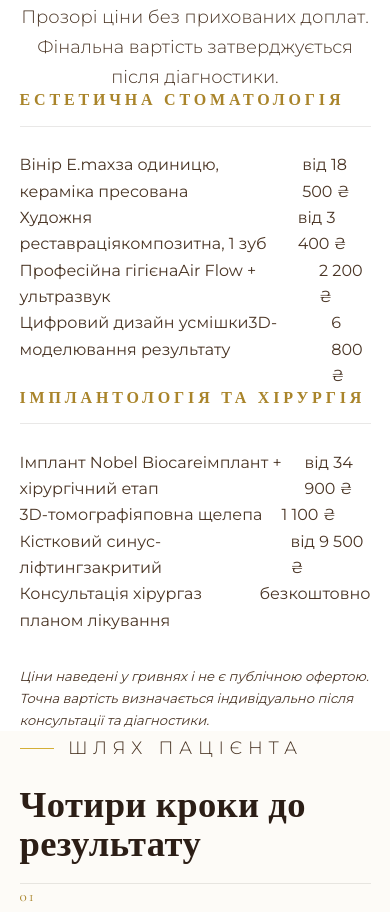
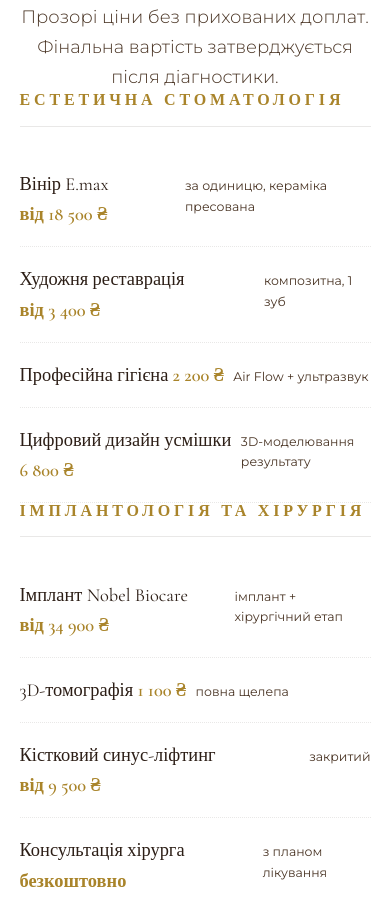
Before and after one commit to Timgameofficial/site13242, a plain HTML site: page index.html in a window 390 px wide. Shown: the part 6023-6935 px from the top of the page. Drawn offline with nearby package versions, Linux system fonts and the light colour scheme.

Commit message:
Update index.html

```diff
--- a/index.html
+++ b/index.html
@@ -104,8 +104,8 @@
 </svg>
 
 <!-- ============ HEADER ============ -->
+<input type="checkbox" id="nav-toggle" class="nav-toggle" aria-hidden="true">
 <header class="site-header">
-  <input type="checkbox" id="nav-toggle" class="nav-toggle">
   <div class="container header-inner">
     <a href="#top" class="logo" aria-label="ST Стоматологія — на головну">
       <svg aria-hidden="true"><use href="#icon-st-logo"></use></svg>
@@ -132,8 +132,12 @@
       <span></span><span></span><span></span>
     </label>
   </div>
+</header>
 
 <nav class="mobile-nav" aria-label="Мобільна навігація">
+  <label for="nav-toggle" class="mobile-nav-close" aria-label="Закрити меню">
+    <svg viewBox="0 0 24 24" aria-hidden="true"><path d="M4 4L20 20M20 4L4 20" stroke="currentColor" stroke-width="1.3"/></svg>
+  </label>
   <a href="#clinic">Клініка</a>
   <a href="#services">Послуги</a>
   <a href="#team">Команда</a>
@@ -142,7 +146,6 @@
   <a href="#contact">Контакти</a>
   <a href="#contact" class="btn btn--gold">Записатися</a>
 </nav>
-</header>
 
 <main id="top">
 
@@ -404,65 +407,73 @@
       <div class="price-columns reveal">
         <div class="price-group">
           <h3>Естетична стоматологія</h3>
-          <div class="price-row-wrap">
-            <div class="price-row-inner">
-              <span class="name">Вінір E.max<span class="desc">за одиницю, кераміка пресована</span></span>
+          <div class="price-row">
+              <div class="price-row-top">
+                <span class="name">Вінір E.max</span>
                 <span class="leader"></span>
                 <span class="price">від 18 500 ₴</span>
               </div>
+              <span class="desc">за одиницю, кераміка пресована</span>
             </div>
-          <div class="price-row-wrap">
-            <div class="price-row-inner">
-              <span class="name">Художня реставрація<span class="desc">композитна, 1 зуб</span></span>
+          <div class="price-row">
+              <div class="price-row-top">
+                <span class="name">Художня реставрація</span>
                 <span class="leader"></span>
                 <span class="price">від 3 400 ₴</span>
               </div>
+              <span class="desc">композитна, 1 зуб</span>
             </div>
-          <div class="price-row-wrap">
-            <div class="price-row-inner">
-              <span class="name">Професійна гігієна<span class="desc">Air Flow + ультразвук</span></span>
+          <div class="price-row">
+              <div class="price-row-top">
+                <span class="name">Професійна гігієна</span>
                 <span class="leader"></span>
                 <span class="price">2 200 ₴</span>
               </div>
+              <span class="desc">Air Flow + ультразвук</span>
             </div>
-          <div class="price-row-wrap">
-            <div class="price-row-inner">
-              <span class="name">Цифровий дизайн усмішки<span class="desc">3D-моделювання результату</span></span>
+          <div class="price-row">
+              <div class="price-row-top">
+                <span class="name">Цифровий дизайн усмішки</span>
                 <span class="leader"></span>
                 <span class="price">6 800 ₴</span>
               </div>
+              <span class="desc">3D-моделювання результату</span>
             </div>
         </div>
 
         <div class="price-group">
           <h3>Імплантологія та хірургія</h3>
-          <div class="price-row-wrap">
-            <div class="price-row-inner">
-              <span class="name">Імплант Nobel Biocare<span class="desc">імплант + хірургічний етап</span></span>
+          <div class="price-row">
+              <div class="price-row-top">
+                <span class="name">Імплант Nobel Biocare</span>
                 <span class="leader"></span>
                 <span class="price">від 34 900 ₴</span>
               </div>
+              <span class="desc">імплант + хірургічний етап</span>
             </div>
-          <div class="price-row-wrap">
-            <div class="price-row-inner">
-              <span class="name">3D-томографія<span class="desc">повна щелепа</span></span>
+          <div class="price-row">
+              <div class="price-row-top">
+                <span class="name">3D-томографія</span>
                 <span class="leader"></span>
                 <span class="price">1 100 ₴</span>
               </div>
+              <span class="desc">повна щелепа</span>
             </div>
-          <div class="price-row-wrap">
-            <div class="price-row-inner">
-              <span class="name">Кістковий синус-ліфтинг<span class="desc">закритий</span></span>
+          <div class="price-row">
+              <div class="price-row-top">
+                <span class="name">Кістковий синус-ліфтинг</span>
                 <span class="leader"></span>
                 <span class="price">від 9 500 ₴</span>
               </div>
+              <span class="desc">закритий</span>
             </div>
-          <div class="price-row-wrap">
-            <div class="price-row-inner">
-              <span class="name">Консультація хірурга<span class="desc">з планом лікування</span></span>
+          <div class="price-row">
+              <div class="price-row-top">
+                <span class="name">Консультація хірурга</span>
                 <span class="leader"></span>
                 <span class="price">безкоштовно</span>
               </div>
+              <span class="desc">з планом лікування</span>
             </div>
         </div>
       </div>
@@ -715,6 +726,12 @@
     revealEls.forEach(function(el){ el.classList.add('is-visible'); });
   }
 
+  /* Close mobile menu after tapping a nav link */
+  var navToggle = document.getElementById('nav-toggle');
+  document.querySelectorAll('.mobile-nav a').forEach(function(link){
+    link.addEventListener('click', function(){ if(navToggle) navToggle.checked = false; });
+  });
+
   /* Before / after sliders */
   document.querySelectorAll('.ba-slider').forEach(function(slider){
     var range = slider.querySelector('.ba-range');
```
Lines whose indentation alone changed are shown as unchanged.
